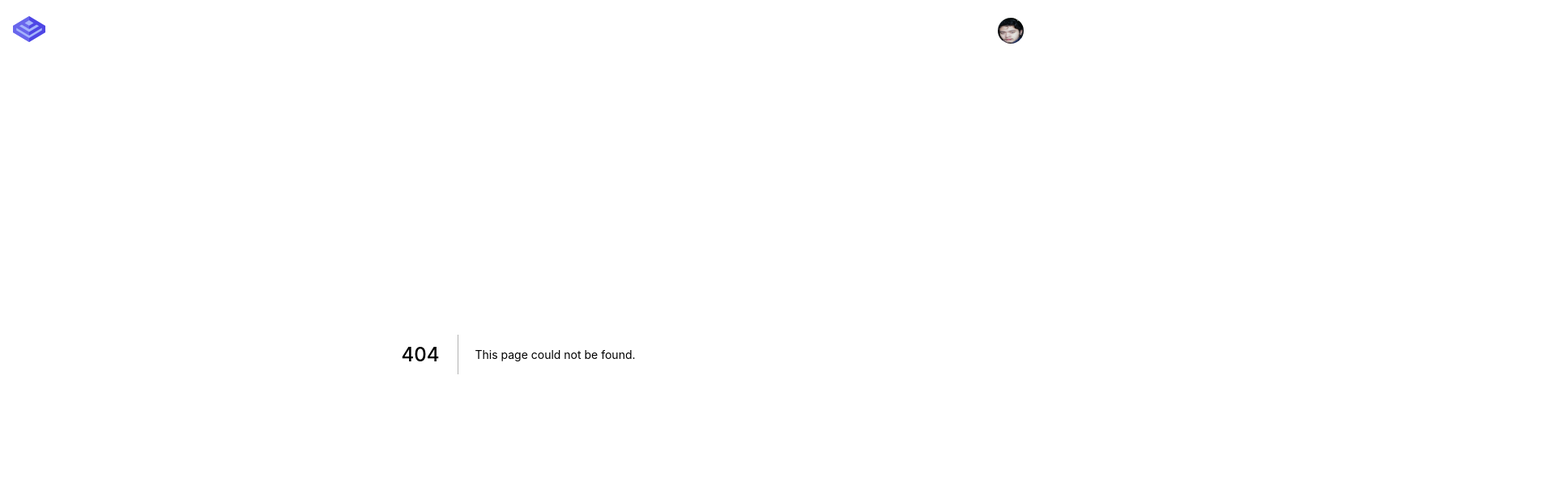
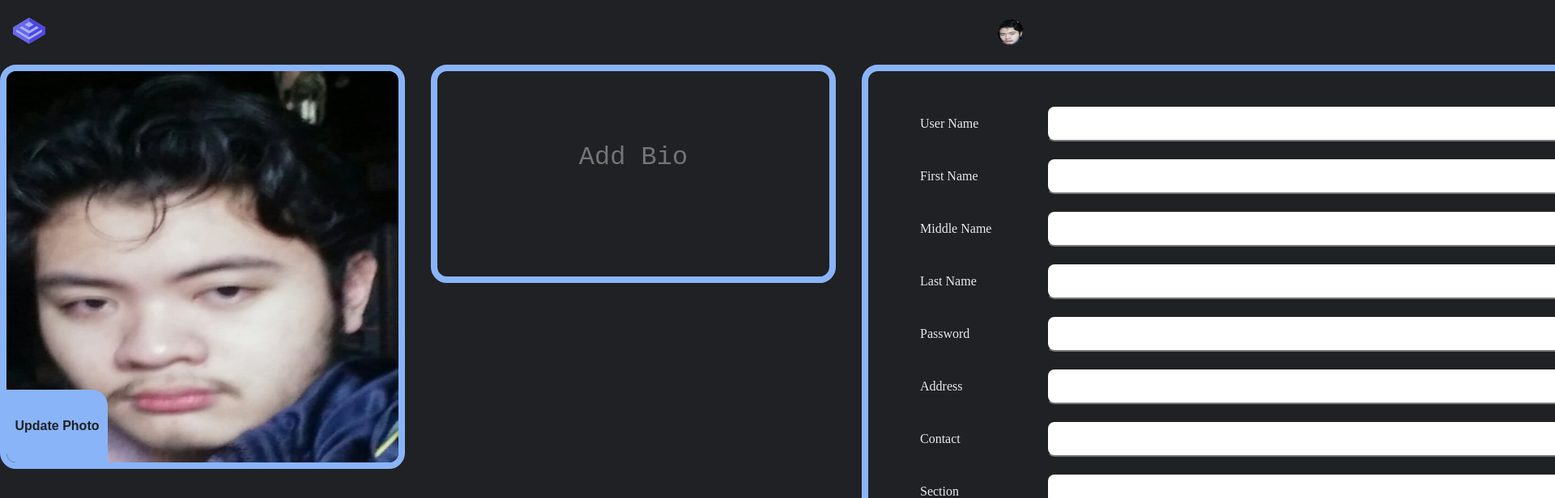
Before and after one commit to Nestortion/Definitely-not-a-Chat-App, a Next.js app in the folder client/: page /accountSettings in a window 1280 px wide. Before the commit this address had no page. Shown: the top 616 px of the page at 81% size, 1920 px wide, since content can reach past the window. Built offline with nearby package versions, Linux system fonts and the light colour scheme.

Commit message:
Client: added account settings page

```diff
--- /dev/null
+++ b/client/components/AccountSettings/Bio.jsx
@@ -0,0 +1,16 @@
+import { BioStyled } from '../styles/AccountSettingsStyled'
+
+export default function Bio() {
+  return (
+    <BioStyled>
+      <textarea
+        name="bio"
+        id="bio"
+        cols="30"
+        rows="10"
+        maxLength={255}
+        placeholder="Add Bio"
+      ></textarea>
+    </BioStyled>
+  )
+}
--- /dev/null
+++ b/client/components/AccountSettings/DetailFields.jsx
@@ -0,0 +1,43 @@
+import { DetailFieldsStyled } from '../styles/AccountSettingsStyled'
+
+export default function DetailFields() {
+  return (
+    <DetailFieldsStyled>
+      <form>
+        <div className="field">
+          <label>User Name</label>
+          <input type="text" />
+        </div>
+        <div className="field">
+          <label>First Name </label>
+          <input type="text" />
+        </div>
+        <div className="field">
+          <label>Middle Name</label>
+          <input type="text" />
+        </div>
+        <div className="field">
+          <label>Last Name</label>
+          <input type="text" />
+        </div>
+        <div className="field">
+          <label>Password</label>
+          <input type="password" />
+        </div>
+        <div className="field">
+          <label>Address</label>
+          <input type="text" />
+        </div>
+        <div className="field">
+          <label>Contact</label>
+          <input type="text" />
+        </div>
+        <div className="field">
+          <label>Section</label>
+          <input type="text" />
+        </div>
+        <button>Save Profile</button>
+      </form>
+    </DetailFieldsStyled>
+  )
+}
--- /dev/null
+++ b/client/components/AccountSettings/ProfilePicture.jsx
@@ -0,0 +1,12 @@
+import Image from 'next/image'
+import pfp from '../Assets/pfp.jpg'
+import { ProfilePictureStyled } from '../styles/AccountSettingsStyled'
+
+export default function ProfilePicture() {
+  return (
+    <ProfilePictureStyled>
+      <Image src={pfp} height={500} width={500} />
+      <button>Update Photo</button>
+    </ProfilePictureStyled>
+  )
+}
--- /dev/null
+++ b/client/components/styles/AccountSettingsStyled.jsx
@@ -0,0 +1,114 @@
+import styled from 'styled-components'
+
+const AccountSettingsStyled = styled.div`
+  max-height: calc(100vh - 80px);
+  display: flex;
+  flex-direction: column;
+  gap: ${({ theme }) => theme.margin.margin2};
+  flex-wrap: wrap;
+  align-items: center;
+`
+
+const ProfilePictureStyled = styled.div`
+  overflow: hidden;
+  height: 500px;
+  width: 500px;
+  border-radius: ${({ theme }) => theme.border.radius2};
+  position: relative;
+  border: ${({ theme }) => theme.border.border2};
+  border-color: ${({ theme }) => theme.colors.accent};
+
+  button {
+    position: absolute;
+    bottom: 0;
+    left: 0;
+    height: 90px;
+    width: 125px;
+    background-color: ${({ theme }) => theme.colors.accent};
+    border: none;
+    font-size: ${({ theme }) => theme.font.heading1};
+    font-weight: bold;
+    color: ${({ theme }) => theme.colors.backGround};
+    border-top-right-radius: ${({ theme }) => theme.border.radius2};
+  }
+`
+
+const BioStyled = styled.div`
+  border: ${({ theme }) => theme.border.border2};
+  border-color: ${({ theme }) => theme.colors.accent};
+  border-radius: ${({ theme }) => theme.border.radius2};
+  width: 500px;
+
+  textarea {
+    resize: none;
+    height: 250px;
+    width: 484px;
+    border: none;
+    outline: none;
+    font-size: ${({ theme }) => theme.font.heading1};
+    border-radius: ${({ theme }) => theme.border.radius2};
+    padding: ${({ theme }) => theme.padding.padding2};
+    background-color: ${({ theme }) => theme.colors.backGround};
+    color: ${({ theme }) => theme.colors.foreGround};
+
+    &::placeholder {
+      text-align: center;
+      vertical-align: middle;
+      line-height: 150px;
+      font-size: ${({ theme }) => theme.font.heading2};
+    }
+  }
+`
+
+const DetailFieldsStyled = styled.div`
+  height: 100%;
+  border: 1px solid white;
+  width: fit-content;
+  border: ${({ theme }) => theme.border.border2};
+  border-color: ${({ theme }) => theme.colors.accent};
+  border-radius: ${({ theme }) => theme.border.radius2};
+
+  form {
+    padding: ${({ theme }) => theme.padding.padding2};
+    display: flex;
+    flex-direction: column;
+    justify-content: space-around;
+    height: 100%;
+
+    .field {
+      width: 1050px;
+      height: 65px;
+      display: flex;
+      align-items: center;
+      padding-inline: ${({ theme }) => theme.padding.padding2};
+      justify-content: space-between;
+
+      label {
+        display: flex;
+        justify-content: center;
+        align-items: center;
+      }
+
+      input {
+        width: 830px;
+        height: 45px;
+        border-radius: ${({ theme }) => theme.border.radius1};
+      }
+    }
+    button {
+      align-self: center;
+      padding: ${({ theme }) => theme.padding.padding1};
+      background-color: ${({ theme }) => theme.colors.accent};
+      color: ${({ theme }) => theme.colors.foreGround};
+      font-size: ${({ theme }) => theme.font.heading2};
+      border-radius: ${({ theme }) => theme.border.radius1};
+    }
+  }
+`
+
+export {
+  AccountSettingsStyled,
+  ProfilePictureStyled,
+  BioStyled,
+  DetailFieldsStyled,
+}
--- a/client/components/styles/MainChatStyled.jsx
+++ b/client/components/styles/MainChatStyled.jsx
@@ -119,6 +119,8 @@ const RoleStyled = styled.div`
   }
   .memberList {
     display: flex;
+    flex-wrap: wrap;
+    max-width: 300px;
     .member {
       height: ${({ theme }) => theme.icon.size1};
       width: ${({ theme }) => theme.icon.size1};
--- a/client/components/styles/Theme.jsx
+++ b/client/components/styles/Theme.jsx
@@ -8,6 +8,7 @@ const Theme = {
   },
   border: {
     border1: '1px solid',
+    border2: '0.5rem solid',
     radius1: '10px',
     radius2: '20px',
   },
--- /dev/null
+++ b/client/pages/accountSettings.jsx
@@ -0,0 +1,14 @@
+import Bio from '../components/AccountSettings/Bio'
+import DetailFields from '../components/AccountSettings/DetailFields'
+import ProfilePicture from '../components/AccountSettings/ProfilePicture'
+import { AccountSettingsStyled } from '../components/styles/AccountSettingsStyled'
+
+export default function accountSettings() {
+  return (
+    <AccountSettingsStyled>
+      <ProfilePicture />
+      <Bio />
+      <DetailFields />
+    </AccountSettingsStyled>
+  )
+}
--- a/client/pages/login.jsx
+++ b/client/pages/login.jsx
@@ -11,7 +11,8 @@ export default function Login() {
           <div className="header">
             Tagline
             <div className="description">
-              IDK how to call this? Secondary Tagline?
+              Lorem ipsum dolor sit amet, eu duis gloriatur mnesarchum pri,
+              omnium legendos neglegentur ex sit, qui summo error ne omnis.
             </div>
           </div>
           <form>
```
Also changed, not shown: client/components/MainChat/Role.jsx (+15 -0 lines).
